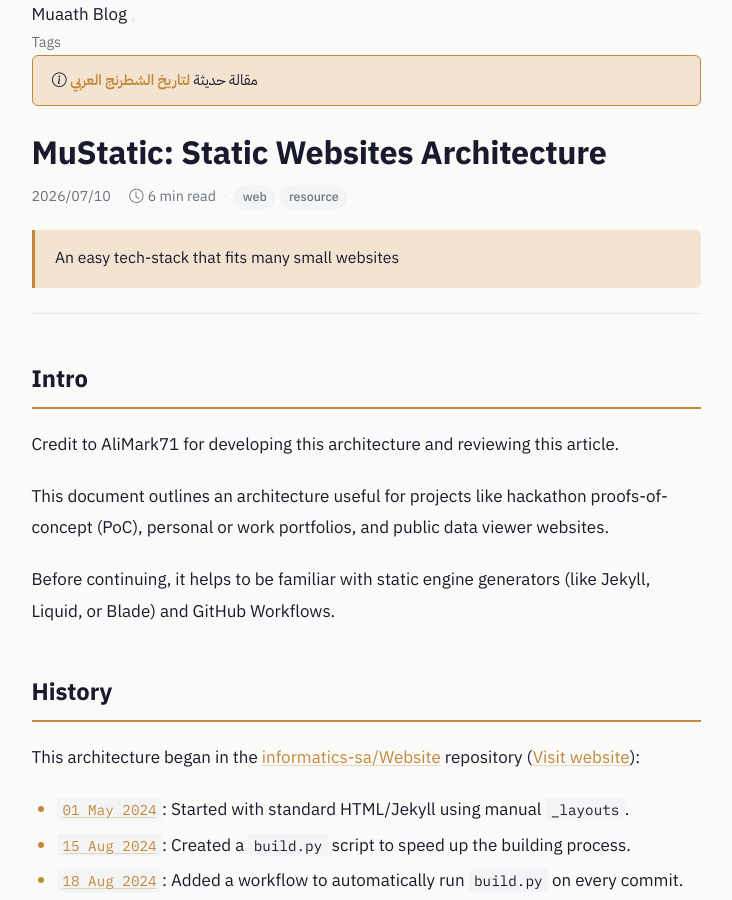
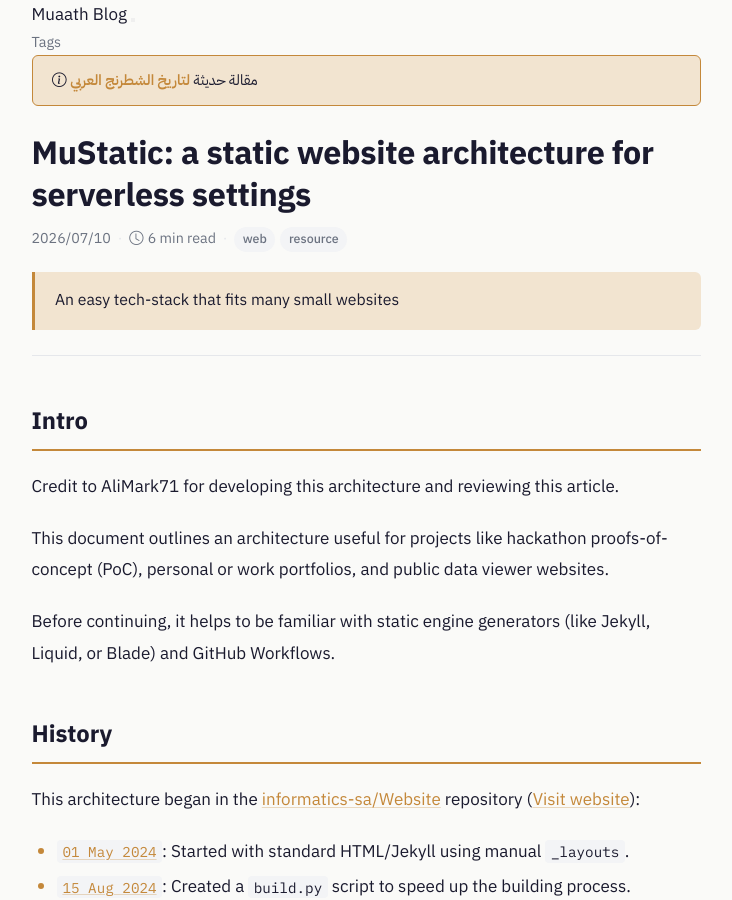
Before and after one commit to Muaath5/website, a Jekyll site: the page built from root/_posts/2026-07-10-mustatic.md, in a window 1280 px wide and 900 px high. Shown: the whole window, without its empty margins (274-1006 px from the left). Built offline with Jekyll 4.4.1, drawn with Linux system fonts in a browser that asks for light colours; nearby versions of some CDN libraries.

Commit message:
Update 2026-07-10-mustatic.md

```diff
--- a/root/_posts/2026-07-10-mustatic.md
+++ b/root/_posts/2026-07-10-mustatic.md
@@ -1,5 +1,5 @@
 ---
-title: "MuStatic: Static Websites Architecture"
+title: "MuStatic: a static website architecture for serverless settings"
 description: "An easy tech-stack that fits many small websites"
 tags: ["web", "resource"]
 lang: en
```
